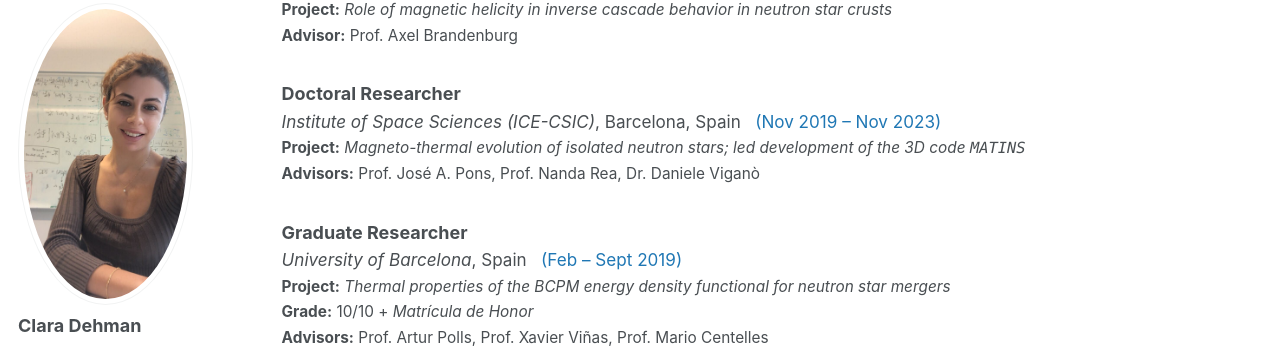
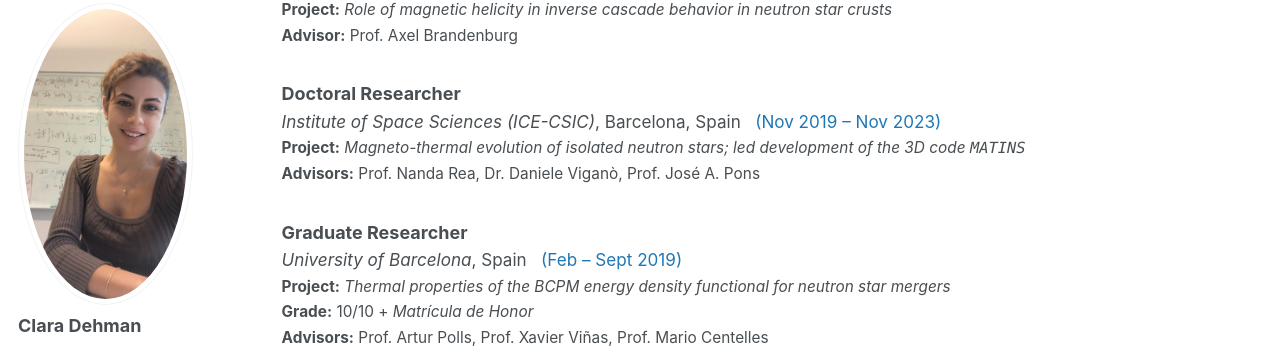
Before and after one commit to ClaraDehman/ClaraDehman.github.io, a Jekyll site: the page built from _pages/positions.html, in a window 1280 px wide and 900 px high, scrolled down 398 px. Shown: the part 96-446 px from the top of the window. Built offline with Jekyll 4.4.1, drawn with Linux system fonts in a browser that asks for light colours; some web fonts are replaced.

Commit message:
Update positions.html

```diff
--- a/_pages/positions.html
+++ b/_pages/positions.html
@@ -39,7 +39,7 @@ author_profile: true
   <p class="archive__item-excerpt" style="font-size: 0.95em; margin-top: 0;">
     <em>Institute of Space Sciences (ICE-CSIC)</em>, Barcelona, Spain &nbsp; <span style="color:#1f77b4;">(Nov 2019 – Nov 2023)</span><br>
     <span style="font-size: 0.9em;"><strong>Project:</strong> <em>Magneto-thermal evolution of isolated neutron stars; led development of the 3D code <code>MATINS</code></em></span><br>
-    <span style="font-size: 0.9em;"><strong>Advisors:</strong> Prof. José A. Pons, Prof. Nanda Rea, Dr. Daniele Viganò</span>
+    <span style="font-size: 0.9em;"><strong>Advisors:</strong> Prof. Nanda Rea, Dr. Daniele Viganò, Prof. José A. Pons</span>
   </p>
 </div>
 
```
